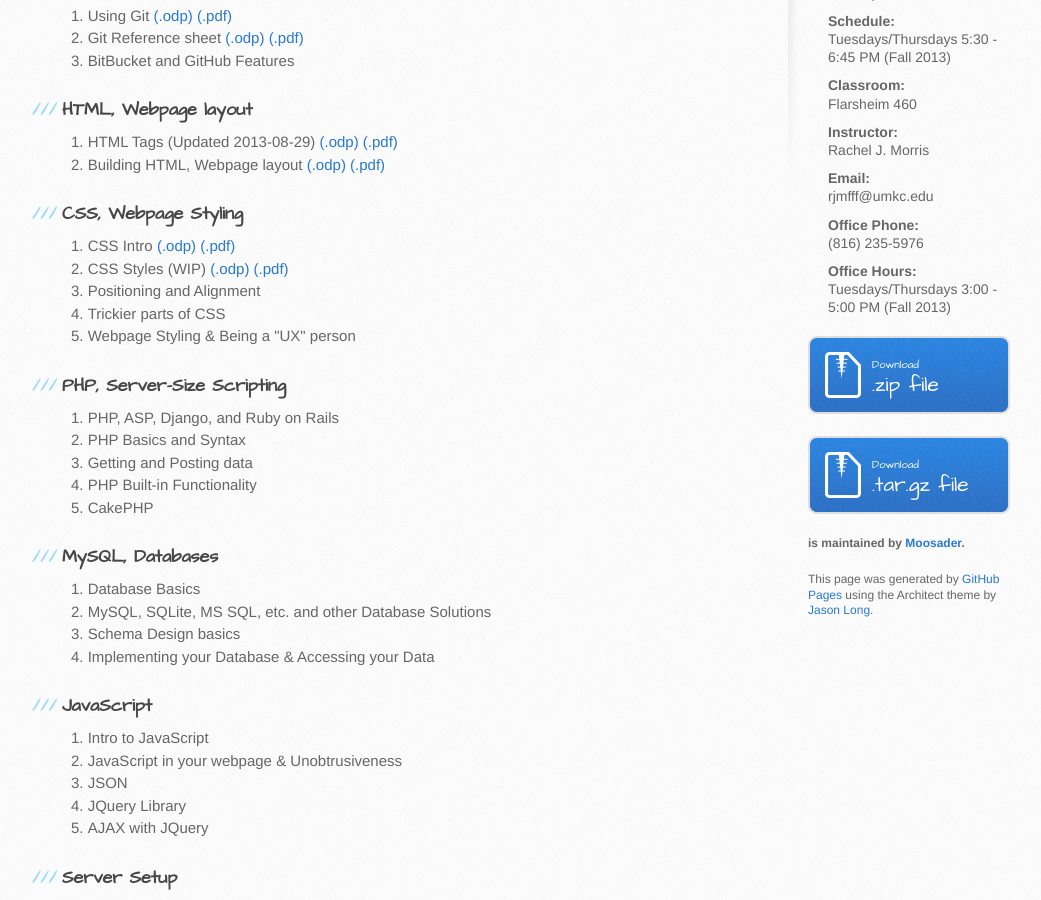
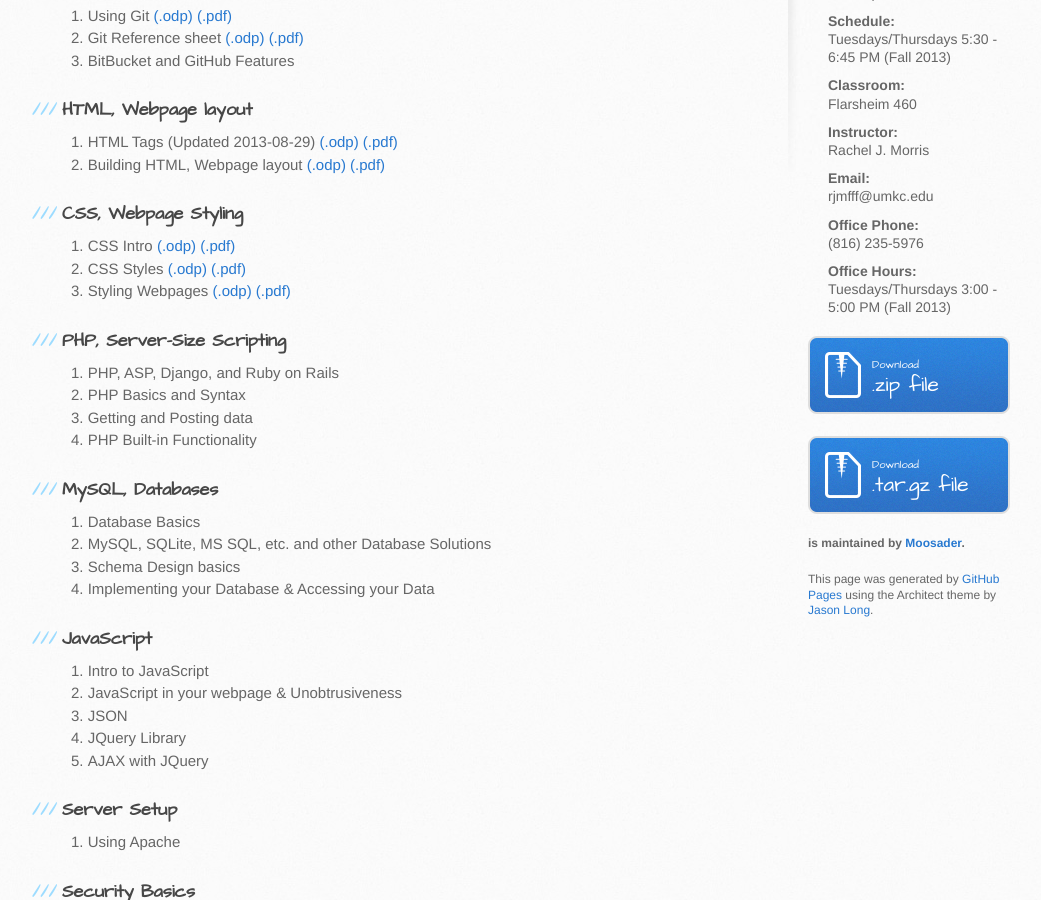
Before and after one commit to spellbindguy/Web-Development, a Jekyll site: the page lecture-notes.html, which Jekyll copies as it is, in a window 1280 px wide and 900 px high, scrolled down 564 px. Shown: the whole window, without its empty margins (102-1143 px from the left). Built offline with Jekyll 4.4.1, drawn with Linux system fonts in a browser that asks for light colours.

Commit message:
Website update

```diff
--- a/lecture-notes.html
+++ b/lecture-notes.html
@@ -157,16 +157,21 @@
 			</li>
 
 			<li>
-				CSS Styles (WIP)
+				CSS Styles
 				<a href="https://github.com/Moosader/Web-Development/blob/master/Lectures/04%20CSS/CSS%20Styles.odp?raw=true">
 					(.odp)</a>
 				<a href="https://github.com/Moosader/Web-Development/blob/master/Lectures/04%20CSS/CSS%20Styles.pdf?raw=true">
 					(.pdf)</a>
 			</li>
 
-			<li>Positioning and Alignment</li>
-			<li>Trickier parts of CSS</li>
-			<li>Webpage Styling &amp; Being a &quot;UX&quot; person</li>
+			<li>
+				Styling Webpages
+				<a href="https://github.com/Moosader/Web-Development/blob/master/Lectures/04%20CSS/Styling%20Webpages.odp?raw=true">
+					(.odp)</a>
+				<a href="https://github.com/Moosader/Web-Development/blob/master/Lectures/04%20CSS/Styling%20Webpages.pdf?raw=true">
+					(.pdf)</a>
+			</li>
+
 		</ol>
 
 		<h3>PHP, Server-Size Scripting</h3>
@@ -175,7 +180,6 @@
 			<li>PHP Basics and Syntax</li>
 			<li>Getting and Posting data</li>
 			<li>PHP Built-in Functionality</li>
-			<li>CakePHP</li>
 		</ol>
 
 		<h3>MySQL, Databases</h3>
```
